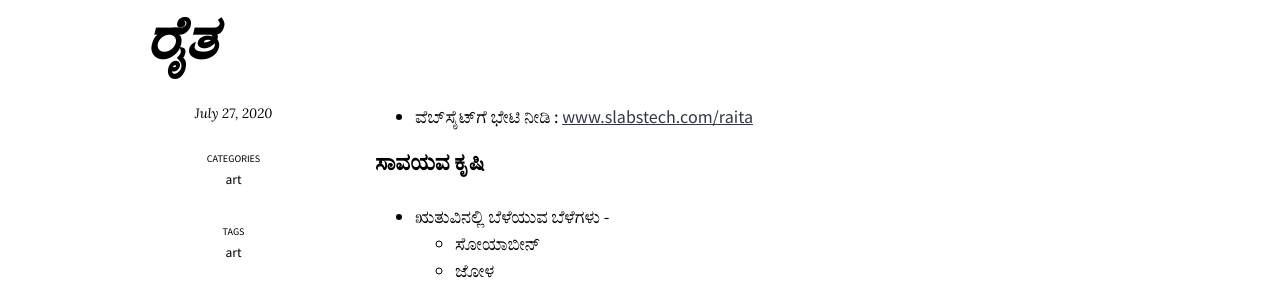
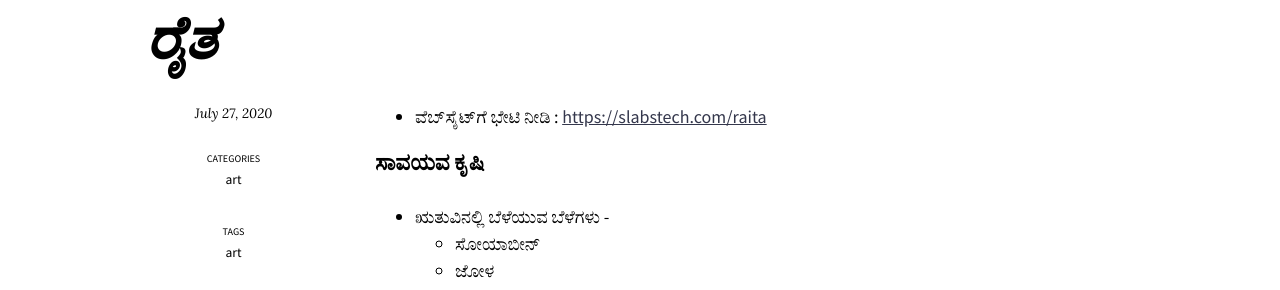
Before and after one commit to slabstech/slabstech.github.io, a Jekyll site: the page built from _posts/art/2022-07-23-raita.md, in a window 1280 px wide. Shown: the part 193-483 px from the top of the page. Built offline with Jekyll 4.4.1, drawn with Linux system fonts in a browser that asks for light colours; nearby versions of some CDN libraries.

Commit message:
fix link

```diff
--- a/_posts/art/2022-07-23-raita.md
+++ b/_posts/art/2022-07-23-raita.md
@@ -10,7 +10,7 @@ date: 2020-07-27T08:08:50-04:00
 ---
 
 
-* ವೆಬ್‌ಸೈಟ್‌ಗೆ ಭೇಟಿ ನೀಡಿ : [www.slabstech.com/raita](https://www.slabstech.com/raita)
+* ವೆಬ್‌ಸೈಟ್‌ಗೆ ಭೇಟಿ ನೀಡಿ : [https://slabstech.com/raita](https://slabstech.com/raita)
 
 ### ಸಾವಯವ ಕೃಷಿ
 
```
